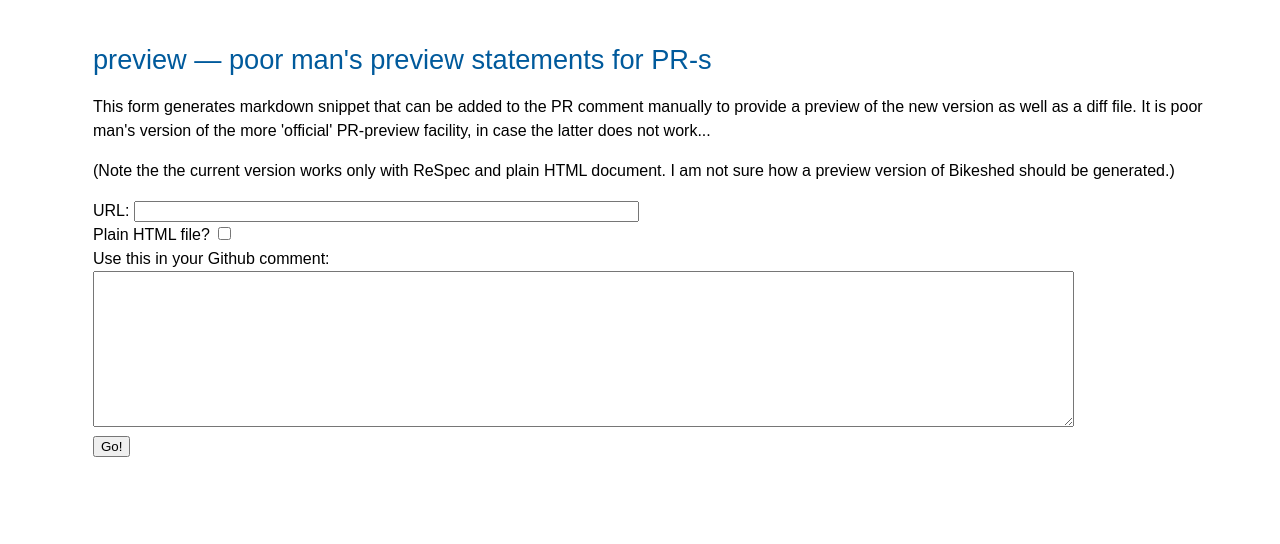
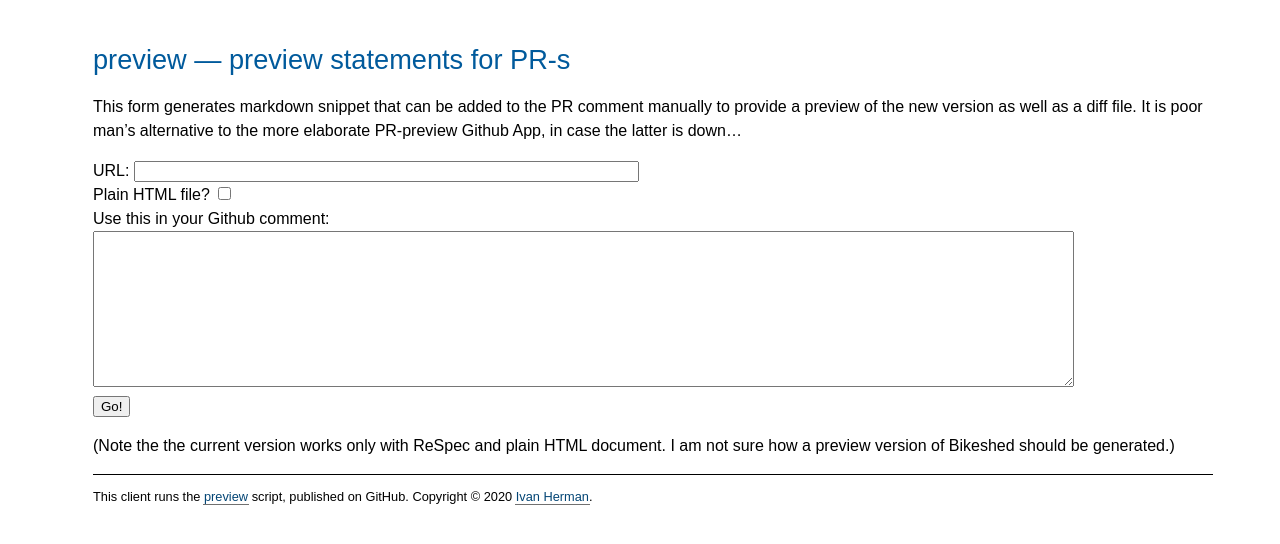
Before and after one commit to iherman/preview, a website with bundled scripts: page docs/index.html in a window 1280 px wide. Built offline with nearby package versions, Linux system fonts and the light colour scheme.

Commit message:
Added a footer to the html page with reference to the repo

```diff
--- a/docs/index.html
+++ b/docs/index.html
@@ -2,18 +2,16 @@
 <html>
     <head>
         <meta charset='utf-8'>
-        <title>preview — poor man's preview statements for PR-s</title>
+        <title>preview — preview statements for PR-s</title>
         <link rel='stylesheet' href='./assets/css/preview.css'/>
         <script type='text/javascript' src='./assets/js/preview.js'></script>
     </head>
     <body>
         <header>
-            <h1>preview — poor man's preview statements for PR-s</h1>
+            <h1>preview — preview statements for PR-s</h1>
         </header>
         <main>
-            <p>This form generates markdown snippet that can be added to the PR comment manually to provide a preview of the new version as well as a diff file. It is poor man's version of the more 'official' PR-preview facility, in case the latter does not work...</p>
-
-            <p>(Note the the current version works only with ReSpec and plain HTML document. I am not sure how a preview version of Bikeshed should be generated.)</p>
+            <p>This form generates markdown snippet that can be added to the PR comment manually to provide a preview of the new version as well as a diff file. It is poor man’s alternative to the more elaborate PR-preview Github App, in case the latter is down…</p>
 
             <div id='form'>
                 <label for="url">URL: </label> <input name="url" id="url" size="60" type="text"><br>
@@ -21,6 +19,10 @@
                 <label for="markdown">Use this in your Github comment:</label> <br/> <textarea rows=10 cols=120 name=markdown id=markdown wrap=soft></textarea>
                 <br/><button id='go'>Go!</button><br/>
             </div>
+            <p>(Note the the current version works only with ReSpec and plain HTML document. I am not sure how a preview version of Bikeshed should be generated.)</p>
         </main>
+        <footer class='copyright'>
+            <p >This client runs the <a href='https://github.com/iherman/preview/'>preview</a> script, published on GitHub. Copyright © 2020 <a href='https://www.ivan-herman.net/'>Ivan Herman</a>. </p>
+        </footer>
     </body>
 </html>
```
